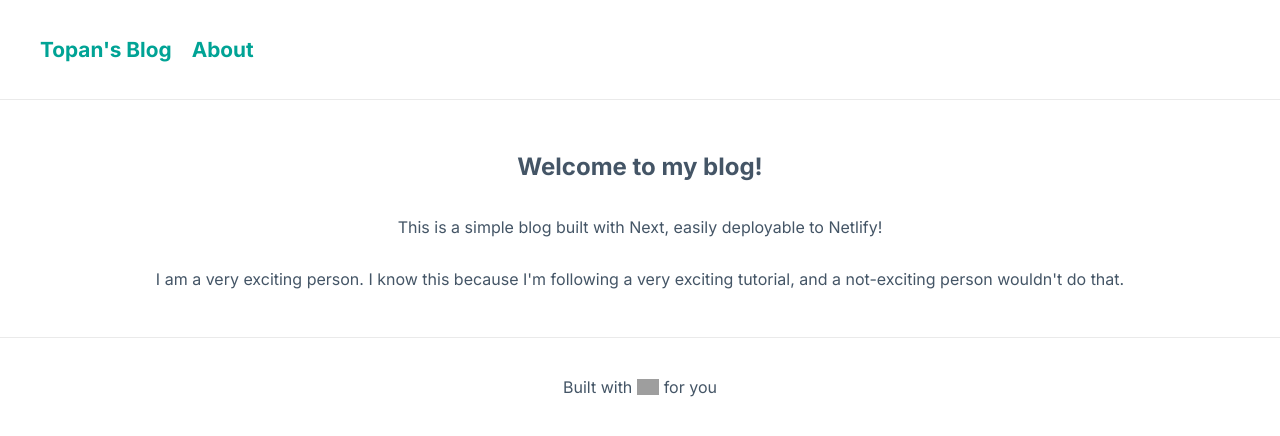
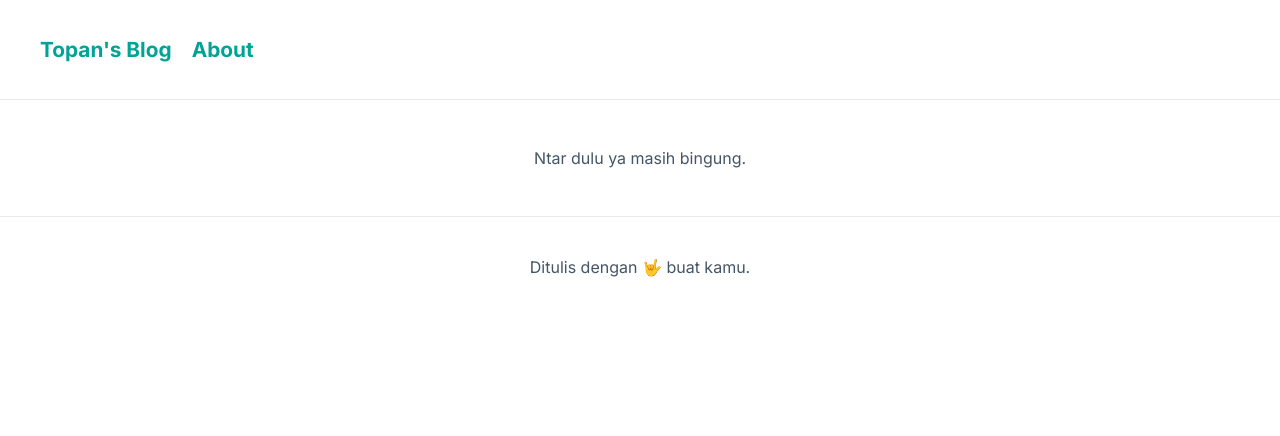
Before and after one commit to taufan-mft/blog-topan, a Next.js app: page /about in a window 1280 px wide. Shown: the top 436 px of the page. Built offline with nearby package versions, Linux system fonts and the light colour scheme; grey boxes are pictures that could not be loaded.

Commit message:
add date

```diff
--- a/components/Layout.js
+++ b/components/Layout.js
@@ -59,7 +59,7 @@ export default function Layout({ children, pageTitle, description, ...props }) {
         <div className="content">{children}</div>
       </section>
       <footer>
-        Built with <img src="/netliheart.svg" alt="Netlify Heart" /> for you
+        Ditulis dengan 🤟 buat kamu.
       </footer>
     </>
   )
--- a/pages/about.js
+++ b/pages/about.js
@@ -4,14 +4,9 @@ const About = ({ title, description, ...props }) => {
     return (
       <>
         <Layout pageTitle={`${title} | About`} description={description}>
-          <h1 className="title">Welcome to my blog!</h1>
-
-          <p className="description">
-            {description}
-          </p>
 
           <p>
-            I am a very exciting person. I know this because I'm following a very exciting tutorial, and a not-exciting person wouldn't do that.
+           Ntar dulu ya masih bingung.
           </p>
         </Layout>
       </>
```
Also changed, not shown: pages/post/[postname].js (+7 -4 lines), posts/ikut-bangkit.md (+1 -0 lines).
